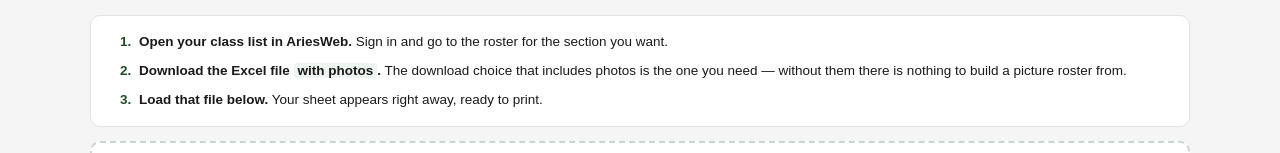
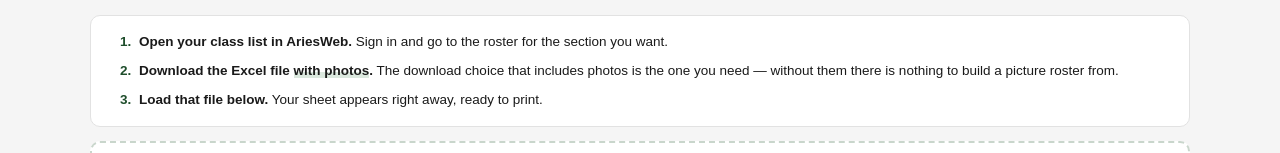
Before and after one commit to CSU-FYE/Pretty_Picture_Roster_Maker, a plain HTML site: page picture-roster-maker.html in a window 1280 px wide. Shown: the part 148-301 px from the top of the page. Drawn offline with Linux system fonts and the light colour scheme.

Commit message:
Fix gap before the period in step 2's highlighted phrase
The padded background pushed the following period away from "with photos"; a
gradient highlight tints the same text without affecting layout.

Co-Authored-By: Claude Opus 5 <noreply@anthropic.com>

```diff
--- a/picture-roster-maker.html
+++ b/picture-roster-maker.html
@@ -21,7 +21,7 @@
   .steps li { margin:0 0 9px; padding-left:4px; }
   .steps li:last-child { margin-bottom:0; }
   .steps li::marker { color:var(--accent); font-weight:700; }
-  .steps em { font-style:normal; background:#eef4ef; padding:0 4px; border-radius:3px; }
+  .steps em { font-style:normal; background:linear-gradient(transparent 58%, #dbe8de 58%); }
   #drop { border:2px dashed #c9d6cc; border-radius:10px; padding:30px 20px; text-align:center; background:#fff; }
   #drop.over { border-color:var(--accent); background:#f2f8f3; }
   #drop p { margin:8px 0 0; font-size:13px; color:var(--muted); }
```
